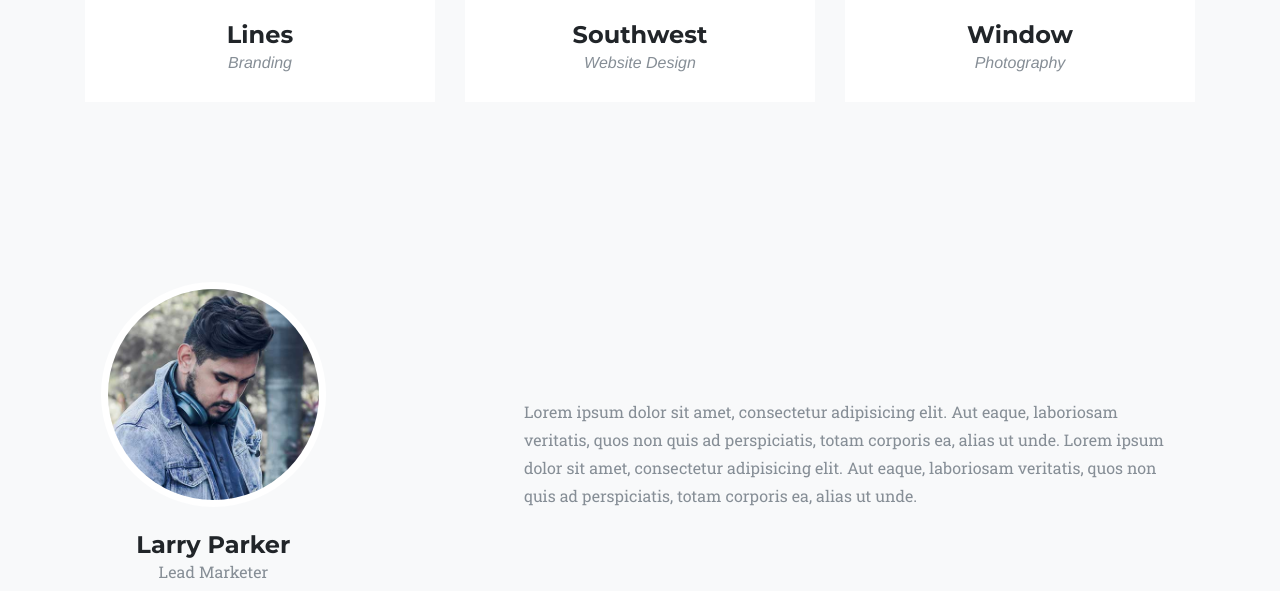
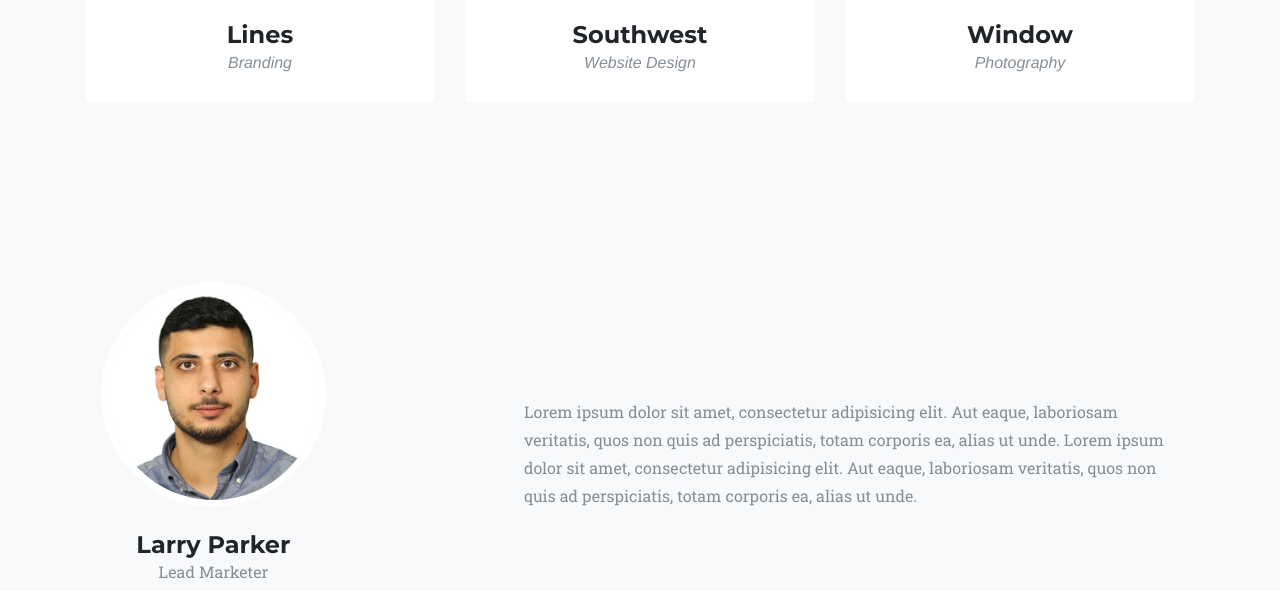
Before and after one commit to Amir-Yakubov/git-ex, a plain HTML site: page index.html in a window 1280 px wide. Shown: the part 2482-3073 px from the top of the page. Drawn offline with Linux system fonts and the light colour scheme; a web font is replaced by a local one.

Commit message:
Changed profile pic

```diff
--- a/index.html
+++ b/index.html
@@ -221,7 +221,7 @@
       <div class="row">
         <div class="col-sm-4">
           <div class="team-member">
-            <img class="mx-auto rounded-circle" src="img/team/2.jpg" alt="">
+            <img class="mx-auto rounded-circle" src="img/team/profile.jpg" alt="">
             <h4>Larry Parker</h4>
             <p class="text-muted">Lead Marketer</p>
             <ul class="list-inline social-buttons">
```
Also changed, not shown: img/team/profile.jpg (added).
